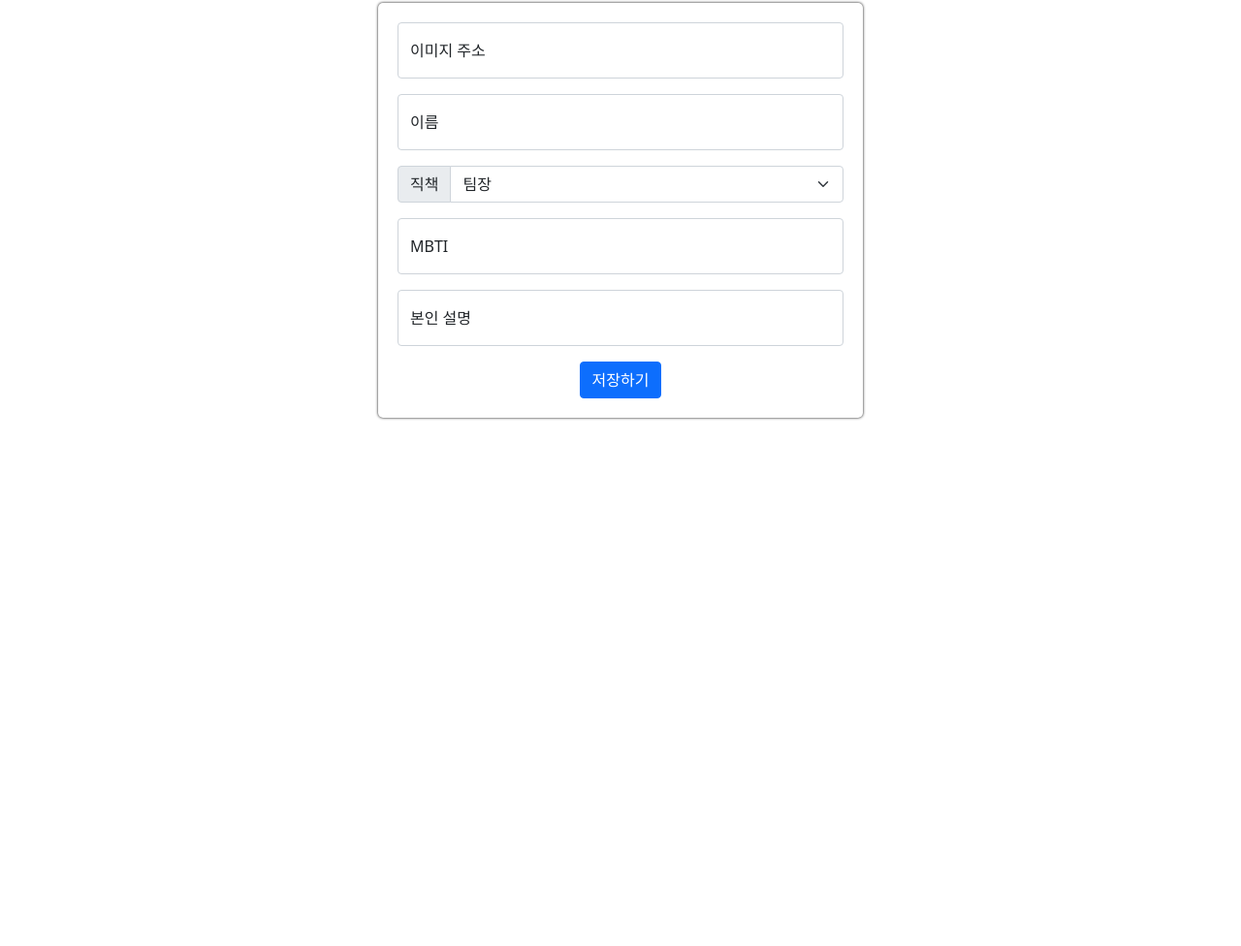
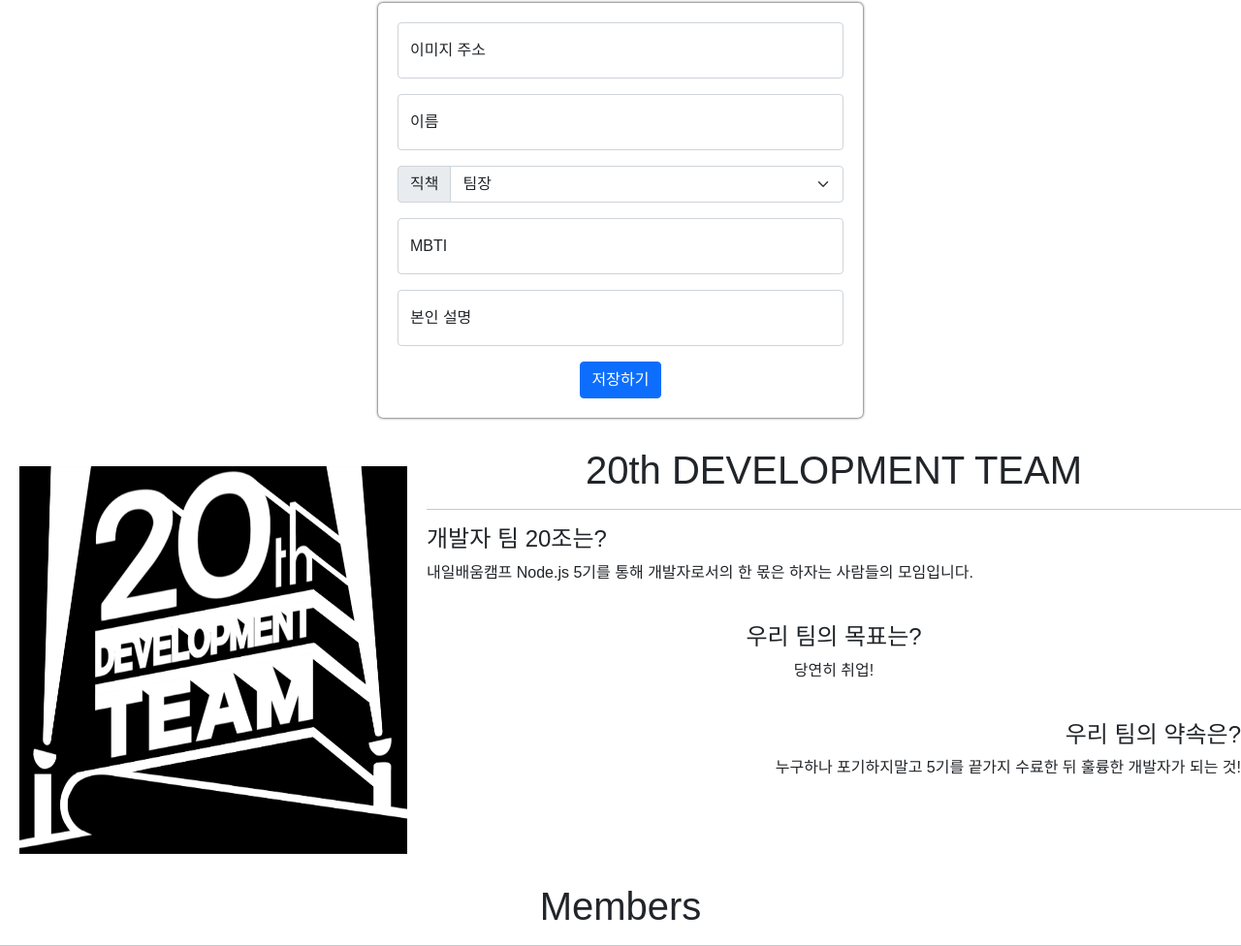
Before and after one commit to KR-EGOIST/DreamTeam, a plain HTML site: page index.html in a window 1280 px wide. Shown: the part 613-1589 px from the top of the page at 97% size. Before the commit the page ends 1050 px from the top, so only its background shows below. Drawn offline with nearby package versions, Linux system fonts and the light colour scheme; no server answers; a web font is replaced by a local one.

Commit message:
팀 소개란 및 폰트 변경

```diff
--- a/index.html
+++ b/index.html
@@ -37,7 +37,7 @@
             <a class="nav-link active" aria-current="page" href="#">Home</a>
           </li>
           <li class="nav-item">
-            <a class="nav-link" href="#">Link</a>
+            <a class="nav-link" href="#">About Us</a>
           </li>
         </ul>
         <form class="d-flex" role="search">
@@ -258,15 +258,31 @@
       <button id="save-btn" type="button" class="btn btn-primary">저장하기</button>
     </div>
   </div>
+  <!-- 팀 소개 -->
+  <div id="TeamAbout">
+    <img src="../resource/title.png" class="rogo" alt="rogo">
+    <h1 class="TeamAbout-title">20th DEVELOPMENT TEAM</h1>
+    <hr>
+    <h4>개발자 팀 20조는?</h4>
+    <p>내일배움캠프 Node.js 5기를 통해 개발자로서의 한 몫은 하자는 사람들의 모임입니다.</p>
+    <br>
+    <h4 style="text-align: center;">우리 팀의 목표는?</h4>
+    <p style="text-align: center;">당연히 취업!</p>
+    <br>
+    <h4 style="text-align: right;">우리 팀의 약속은?</h4>
+    <p style="text-align: right;">누구하나 포기하지말고 5기를 끝가지 수료한 뒤 훌륭한 개발자가 되는 것!</p>
+  </div>
+  <!-- 팀원 카드 제목 -->
+  <div id="TeamMembers">
+    <h1>Members</h1>
+    <hr>
+  </div>
   <!-- 팀원 카드 -->
   <div id="Team">
-    <div id="card" class="row row-cols-1 row-cols-md-4 g-4">
+    <div id="card" class="row row-cols-1 row-cols-md-3 g-4">
     </div>
   </div>
-  <!-- 모달창 팝업 스크립트-->
-  <script>
 
-  </script>
 </body>
 
 </html>
--- a/style.css
+++ b/style.css
@@ -1,5 +1,10 @@
+@import url('https://fonts.googleapis.com/css2?family=Do+Hyeon&family=Sunflower:wght@300&display=swap');
+
 /* 초기화 */
 * {
+  font-family: 'Sunflower', sans-serif;
+  font-weight: 300;
+  font-style: normal;
   margin: 0;
   padding: 0;
 }
@@ -35,6 +40,7 @@ nav {
   display: block;
   width: auto;
   height: 100%;
+  object-fit: cover;
 }
 
 /* 검색 버튼 */
@@ -84,6 +90,25 @@ button:hover {
   display: inline-block;
 }
 
+/* 팀 소개 */
+#TeamAbout {
+  height: 450px;
+}
+.rogo {
+  float: left;
+  width: 400px;
+  height: 400px;
+  margin: 20px;
+}
+.TeamAbout-title {
+  text-align: center;
+}
+
+/* 팀원 카드 제목 */
+#TeamMembers {
+  text-align: center;
+}
+
 /* 팀원 카드 */
 .Team {
   width: 1200px;
@@ -91,8 +116,9 @@ button:hover {
 }
 
 /* 팀원 카드 이미지 크기 조절 */
-.Team img {
-  height: 398px;
+.card-img-top {
+  height: 500px;
+  object-fit: cover;
 }
 
 /* 팀원 카드 삭제 버튼 */
```
Also changed, not shown: index.js (+8 -3 lines).
